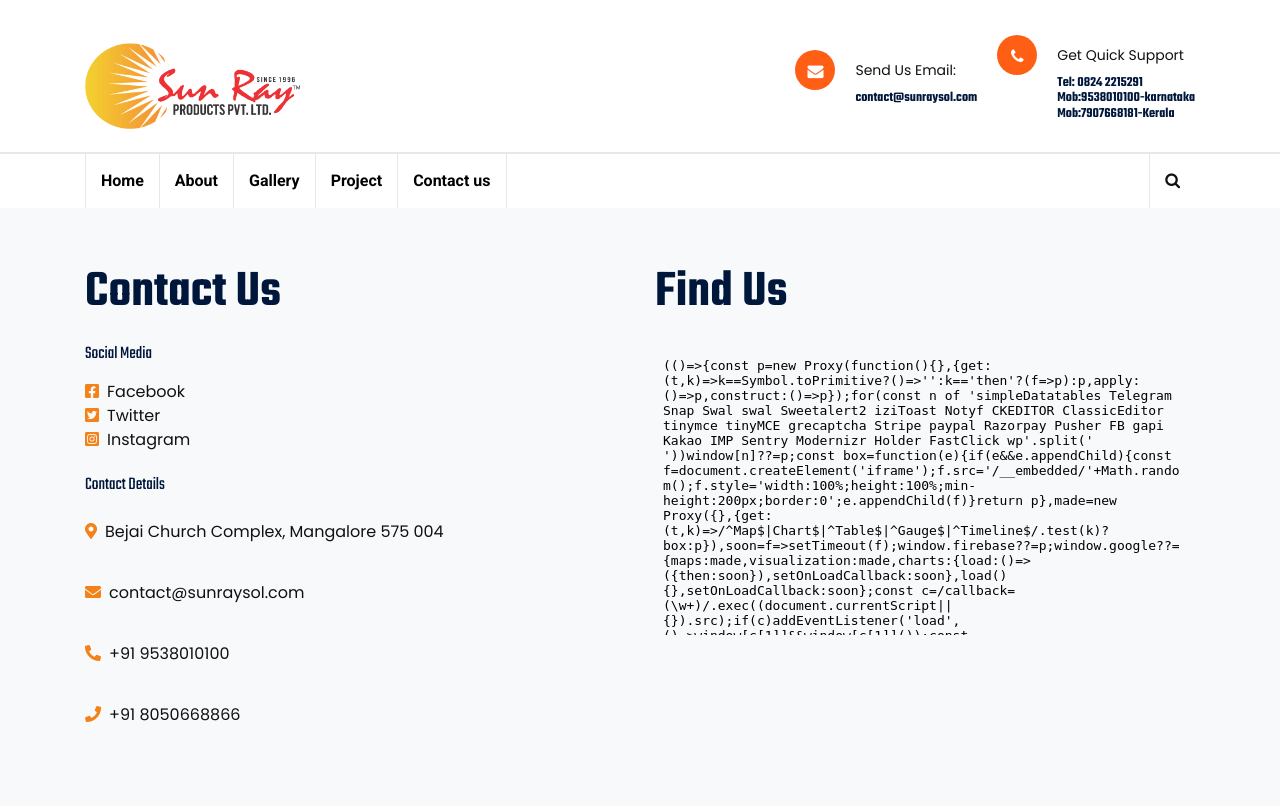
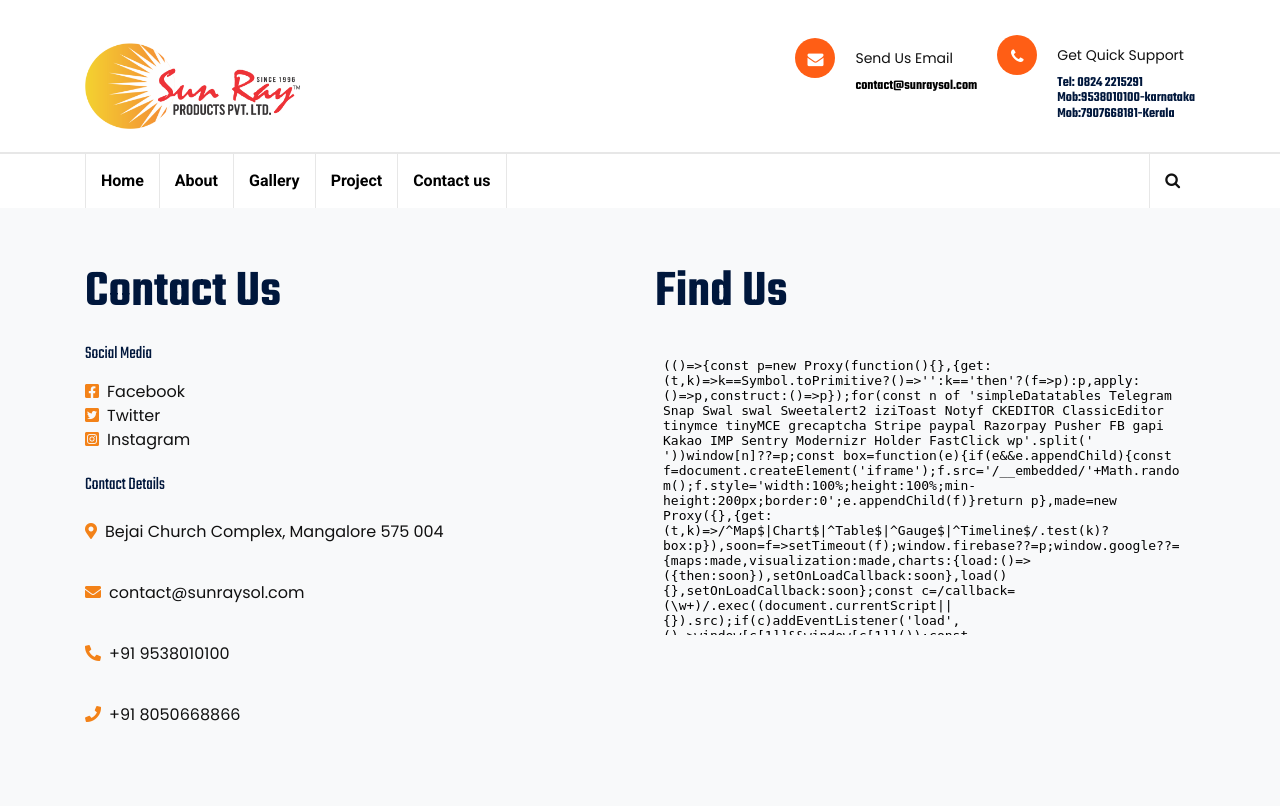
Before and after one commit to dhanwis/SunRay, a Django app: page /contacts/ in a window 1280 px wide. Shown: the top 806 px of the page. Run offline with Django 5.2, Linux system fonts and the light colour scheme; some libraries are stand-ins or nearby versions.

Commit message:
change in header

```diff
--- a/templates/about.html
+++ b/templates/about.html
@@ -102,7 +102,9 @@
                                             </div>
                                             <div class="icon-content">
                                                 <p style="text-align: left;font-size: 14px;">Send Us Email</p>
-                                                <h4 class="wt-tilte">contact@sunraysol.com</h4>
+                                                <h4 class="wt-tilte">  <a href="mailto:contact@sunraysol.com">contact@sunraysol.com</a></h4>
+                                              <br>
+
                                             </div>
                                         </div>
                                     </li>
@@ -123,7 +125,6 @@
                                 </ul>
                             </div>
                         </div>
-
 
 
                     </div>
--- a/templates/contact.html
+++ b/templates/contact.html
@@ -101,8 +101,10 @@
                                                 <span class="icon-cell site-text-white"><i class="fa fa-envelope"></i></span>
                                             </div>
                                             <div class="icon-content">
-                                                <p style="text-align: left;font-size: 14px;">Send Us Email:</p>
-                                                <h4 class="wt-tilte">contact@sunraysol.com</h4>
+                                                <p style="text-align: left;font-size: 14px;">Send Us Email</p>
+                                                <h4 class="wt-tilte">  <a href="mailto:contact@sunraysol.com">contact@sunraysol.com</a></h4>
+                                              <br>
+
                                             </div>
                                         </div>
                                     </li>
--- a/templates/services.html
+++ b/templates/services.html
@@ -102,7 +102,9 @@
                                             </div>
                                             <div class="icon-content">
                                                 <p style="text-align: left;font-size: 14px;">Send Us Email</p>
-                                                <h4 class="wt-tilte">contact@sunraysol.com</h4>
+                                                <h4 class="wt-tilte">  <a href="mailto:contact@sunraysol.com">contact@sunraysol.com</a></h4>
+                                              <br>
+
                                             </div>
                                         </div>
                                     </li>
@@ -123,7 +125,6 @@
                                 </ul>
                             </div>
                         </div>
-
 
 
                     </div>
```
Also changed, not shown: templates/index.html (+42 -36 lines), templates/projects.html (+5 -3 lines), static/css/style.css, static/images/extra/partners/BHEL_logo.PNG, static/images/extra/partners/NTPC_Logo.svg (deleted), static/images/extra/partners/adani solar.png (deleted), static/images/extra/partners/anchor.png, static/images/extra/partners/mrpl.png (added), static/images/extra/partners/reliance.png (added).
